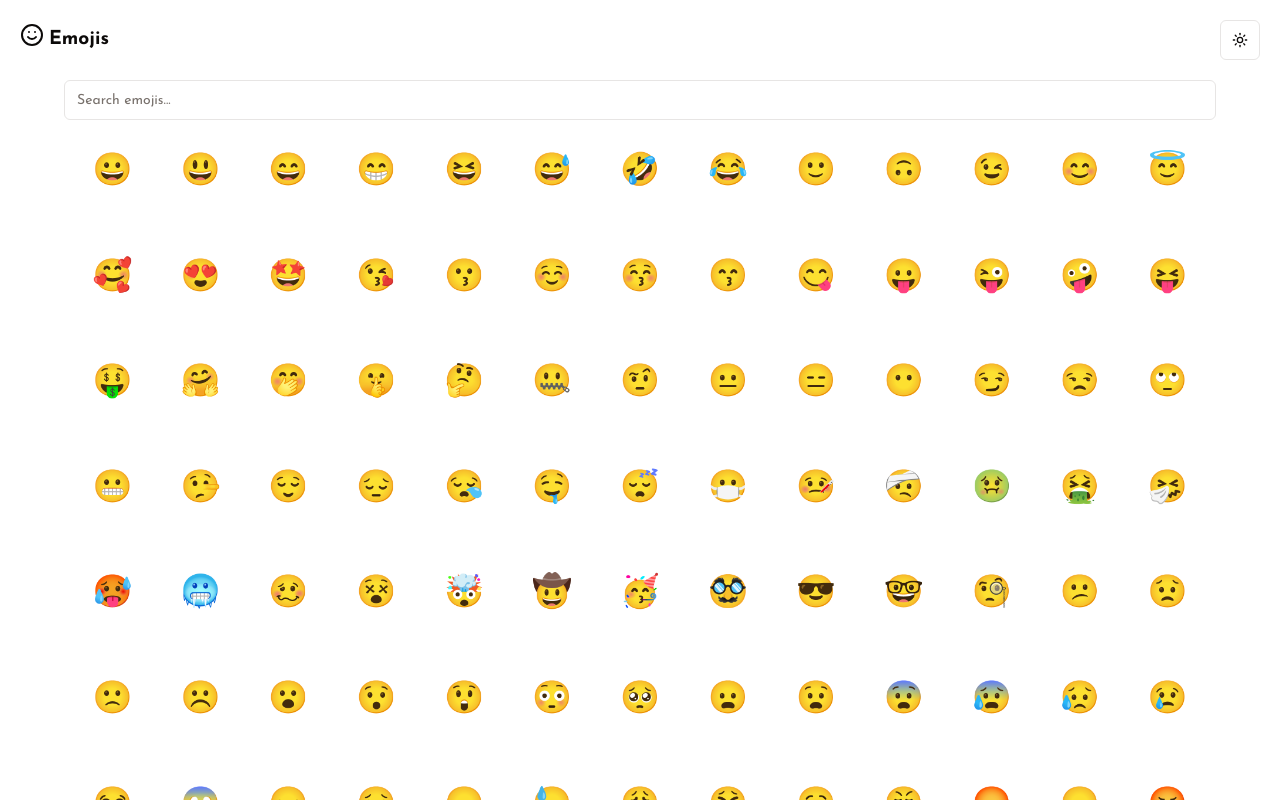
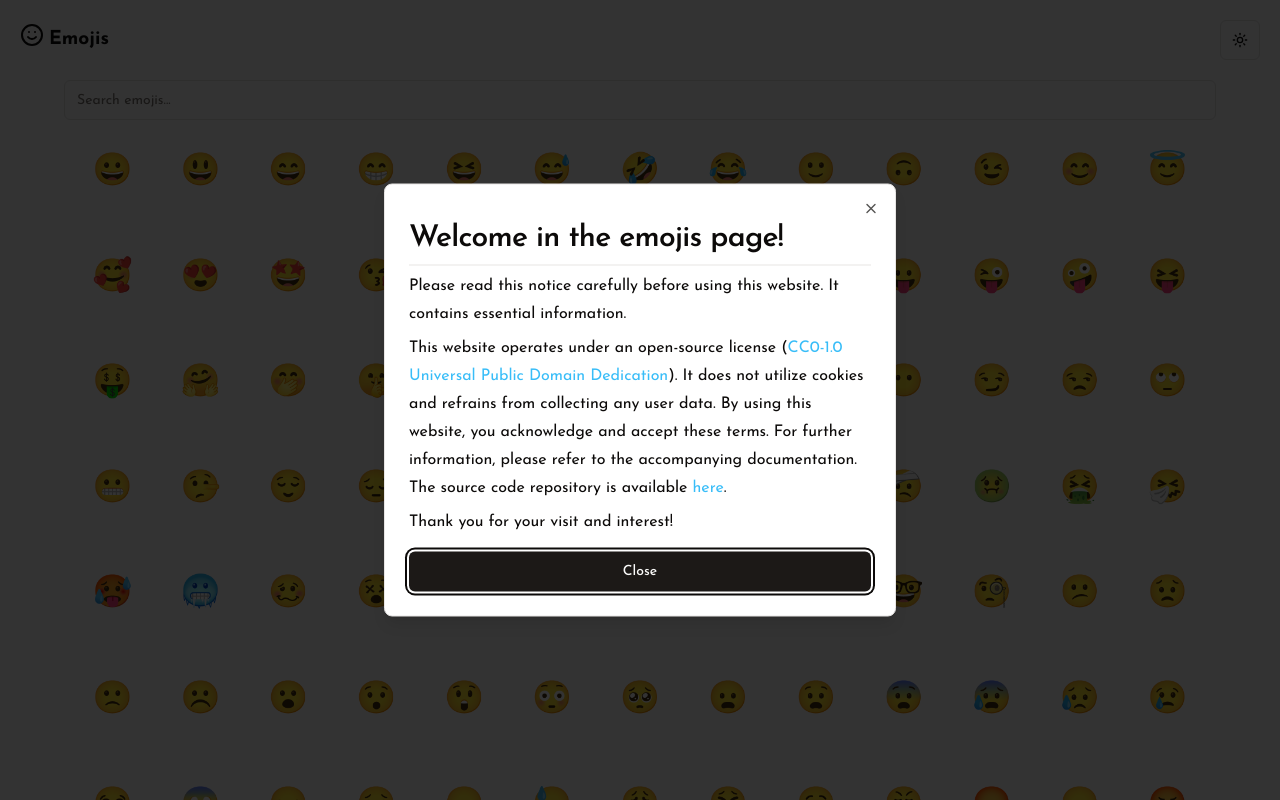
Before and after one commit to tothlevente/emojis, a React (Vite) app: page / in a window 1280 px wide. Shown: the top 800 px of the page. Built offline with nearby package versions, Linux system fonts and the light colour scheme.

Commit message:
Develop wrapper

```diff
--- a/src/App.tsx
+++ b/src/App.tsx
@@ -3,6 +3,7 @@ import { ThemeProvider } from "./components/theme-provider";
 import EmojiList from "./components/contents/EmojiList";
 import Header from "./components/contents/Header";
 import Footer from "./components/contents/Footer";
+import Statement from "./components/statement";
 
 export default function App() {
   return (
@@ -10,9 +11,14 @@ export default function App() {
       defaultTheme="light"
       storageKey="vite-ui-theme"
     >
-      <Header />
-      <EmojiList />
-      <Footer />
+      <Statement />
+      <div className="wrapper">
+        <Header />
+        <div className="container">
+          <EmojiList />
+        </div>
+        <Footer />
+      </div>
     </ThemeProvider>
   );
 }
--- a/src/css/index.css
+++ b/src/css/index.css
@@ -76,6 +76,20 @@
     font-family: "JosefinSans", sans-serif;
     font-size: medium;
     line-height: 1.8;
+  }
+
+  .wrapper {
+    @media only screen and (min-width: 280px) {
+      display: flex;
+      flex-direction: column;
+      min-height: 100vh;
+    }
+  }
+
+  .container {
+    @media only screen and (min-width: 280px) {
+      flex: 1;
+    }
   }
 
   .header {
@@ -179,6 +193,10 @@
     }
   }
 
+  .statement-link {
+    color: #38bdf8;
+  }
+
   .footer {
     display: grid;
     align-content: center;
```
